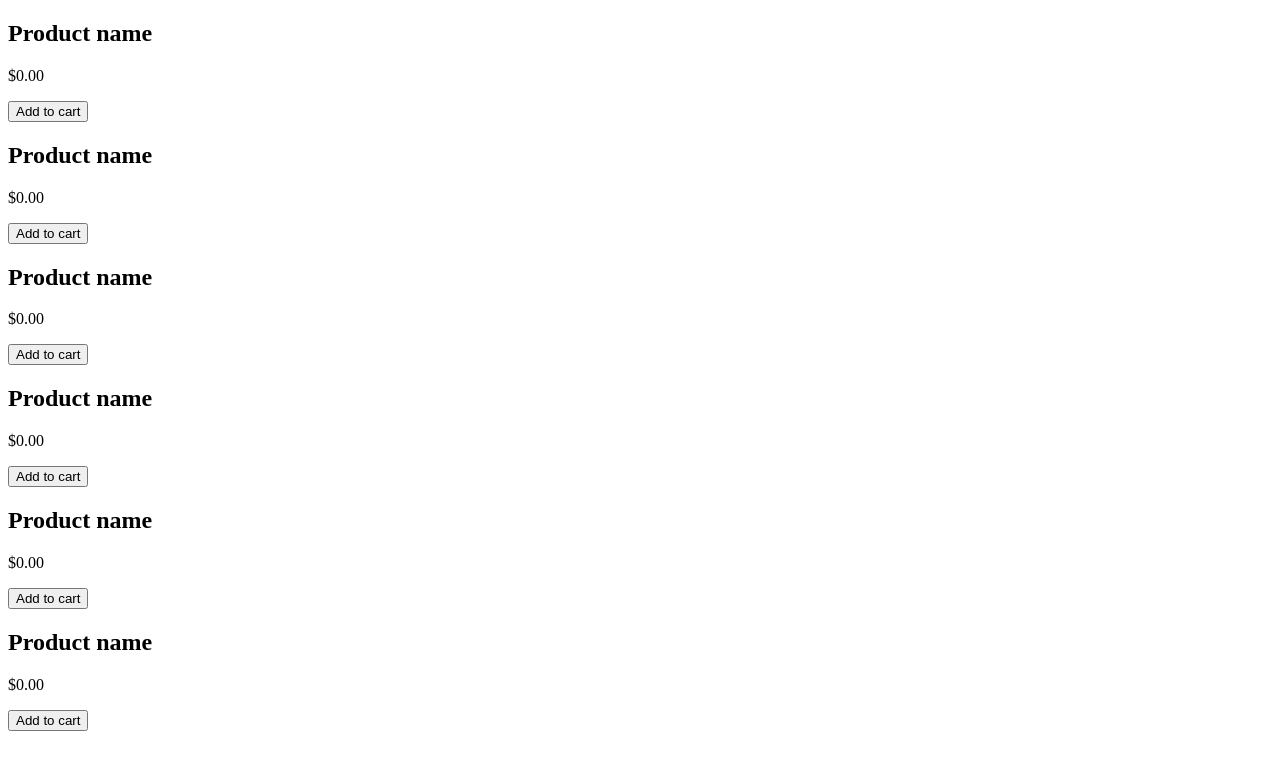
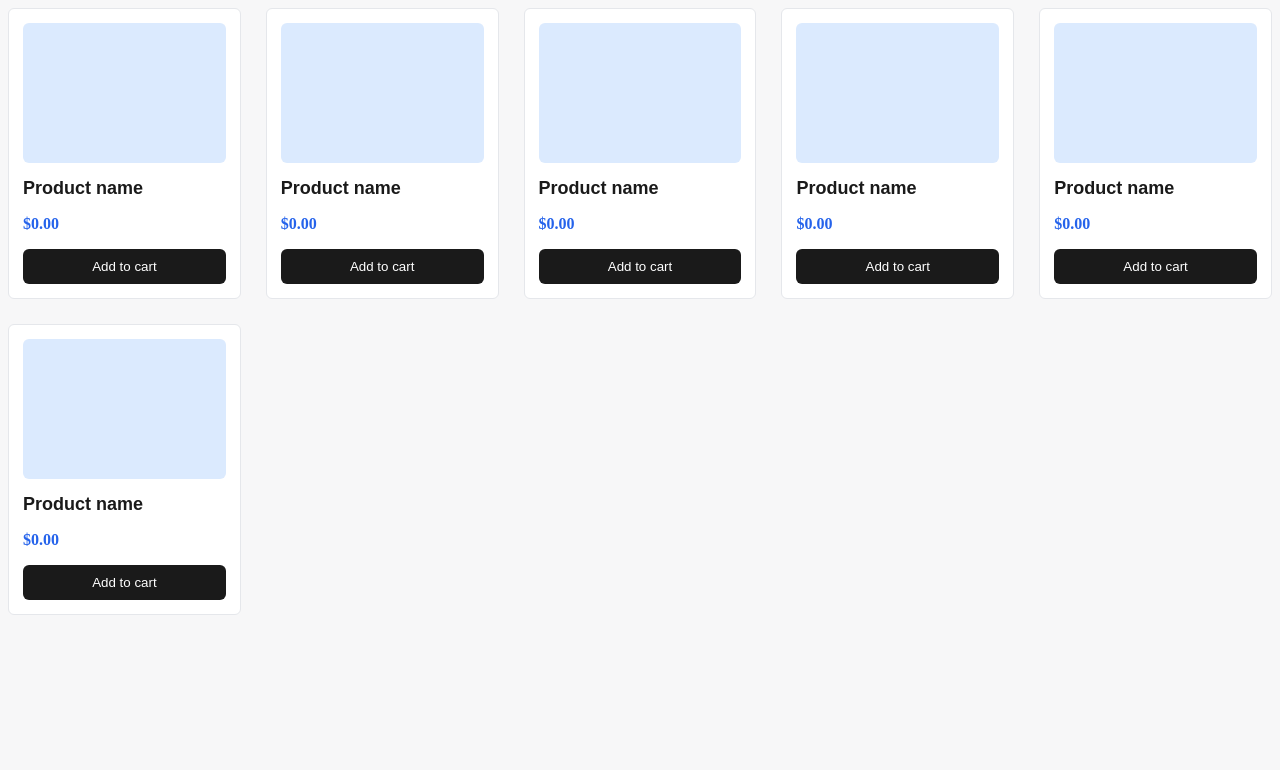
Before and after one commit to QudsMohd/flex_and_grid, a plain HTML site: page task-02-product-grid/index.html in a window 1280 px wide. Drawn offline with Linux system fonts and the light colour scheme.

Commit message:
task 2 done

```diff
--- a/task-02-product-grid/styles.css
+++ b/task-02-product-grid/styles.css
@@ -1 +1,41 @@
 /* TODO: build .product-grid with CSS Grid to match the mockup */
+body {
+    background-color: #f7f7f8;
+    color: #1a1a1a;
+}
+.product-grid {
+    display: grid;
+    grid-template-columns: repeat(auto-fill, minmax(220px, 1fr));
+    gap: 25px;
+
+}
+.product-card {
+    background-color: #ffffff;
+    border: 1px solid #e5e7eb;
+    padding: 14px;
+    border-radius: 6px;
+}
+.img-placeholder {
+    height: 140px;
+    background-color: #dbeafe;
+    border-radius: 6px;
+}
+.product-name {
+    font-size: 18px;
+    font-weight: bold;
+    font-family: Arial;
+}
+
+.product-price {
+    font-size: 16px;
+    color: #2563eb;
+    font-weight: bold;
+}
+.product-card button {
+    background-color: #1a1a1a;
+    color: white;
+    padding: 10px;
+    border: none;
+    border-radius: 6px;
+    width: 100%;
+}
```
